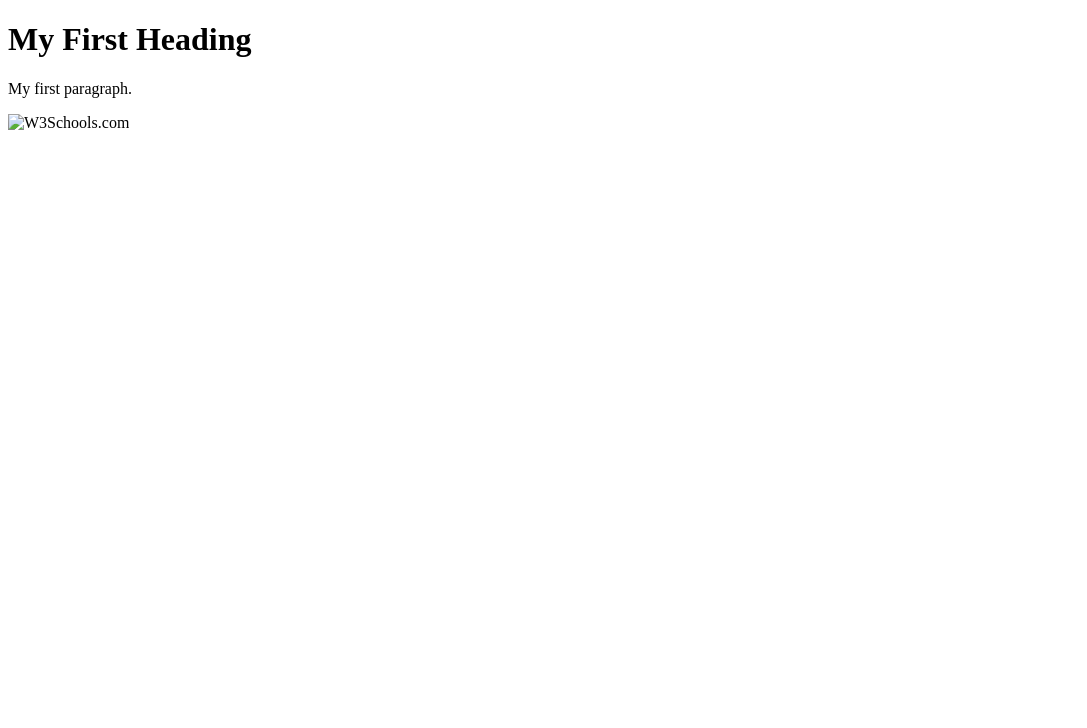
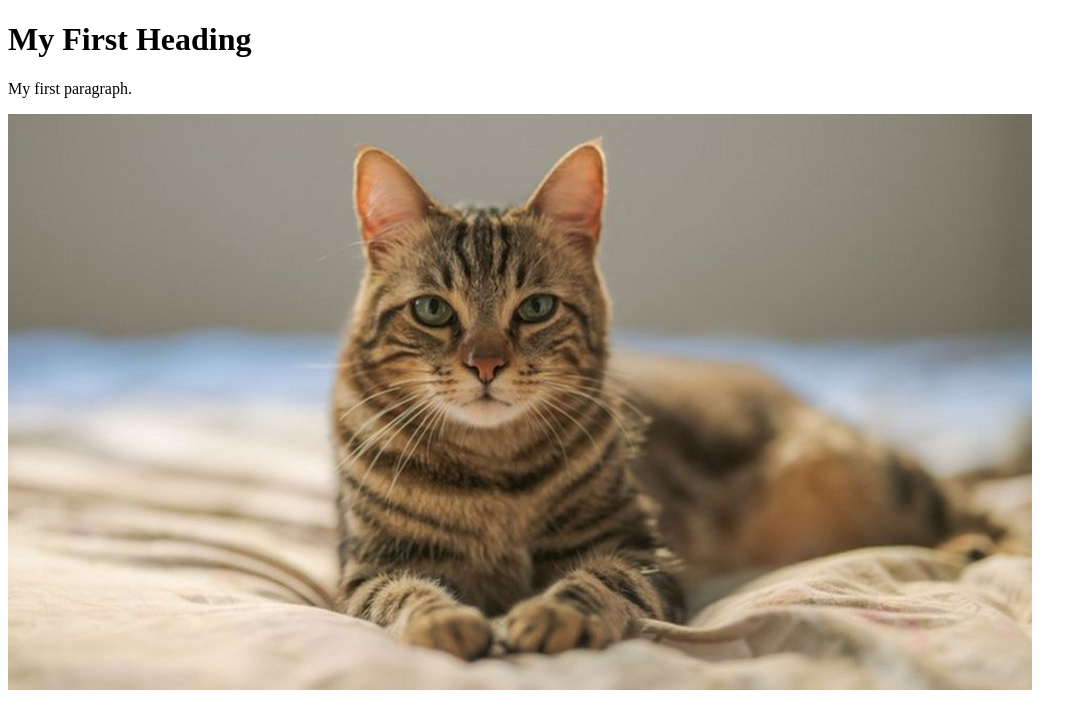
Before and after one commit to olivierSaintCyr/olivierSaintCyr.github.io, a plain HTML site: page index.html in a window 1280 px wide. Shown: the whole page, without its empty margins (0-1087 px from the left). Drawn offline with Linux system fonts and the light colour scheme.

Commit message:
test images

```diff
--- a/index.html
+++ b/index.html
@@ -4,6 +4,6 @@
 
 <h1>My First Heading</h1>
 <p>My first paragraph.</p>
-<img src="w3schools.jpg" alt="W3Schools.com" width="104" height="142">
+<img src="images/copy_cat.jpg" alt="W3Schools.com" width="1024" height="576">
 </body>
 </html>
```
Also changed, not shown: images/copy_cat.jpg (added).
